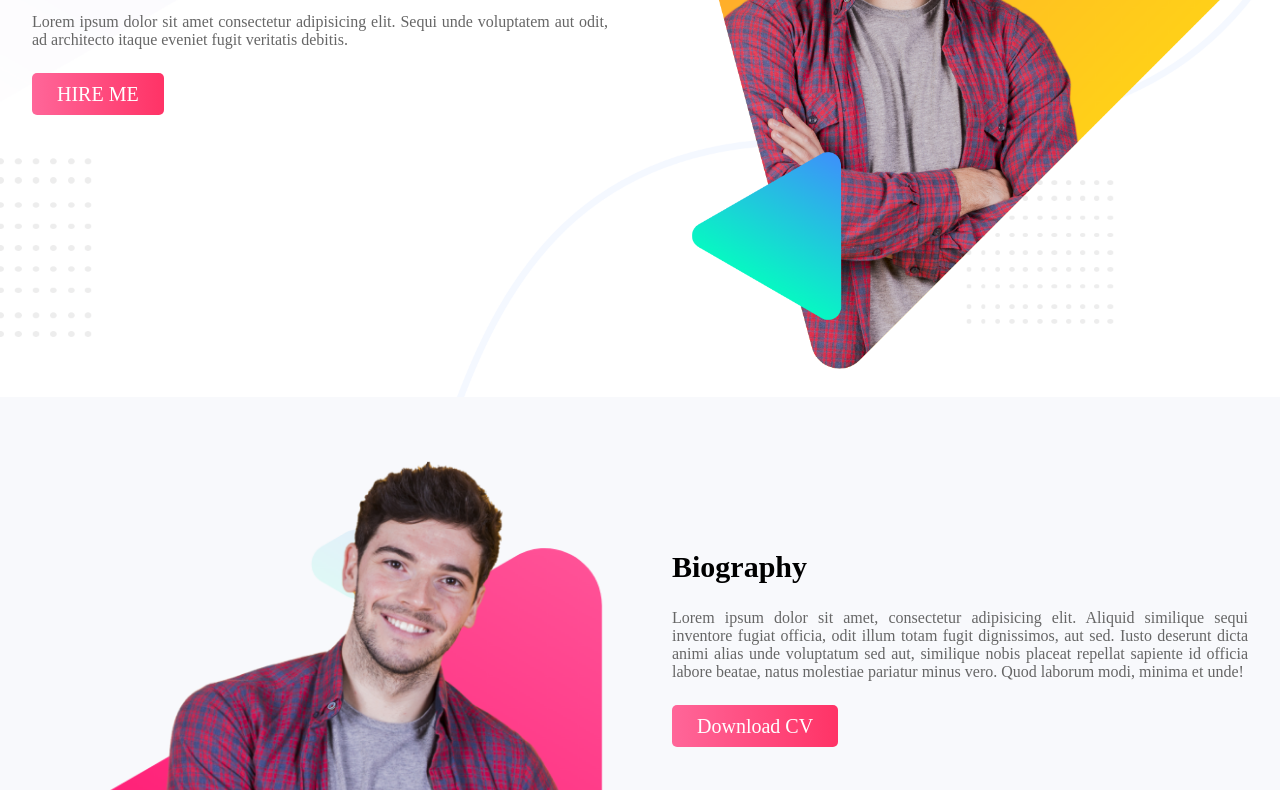
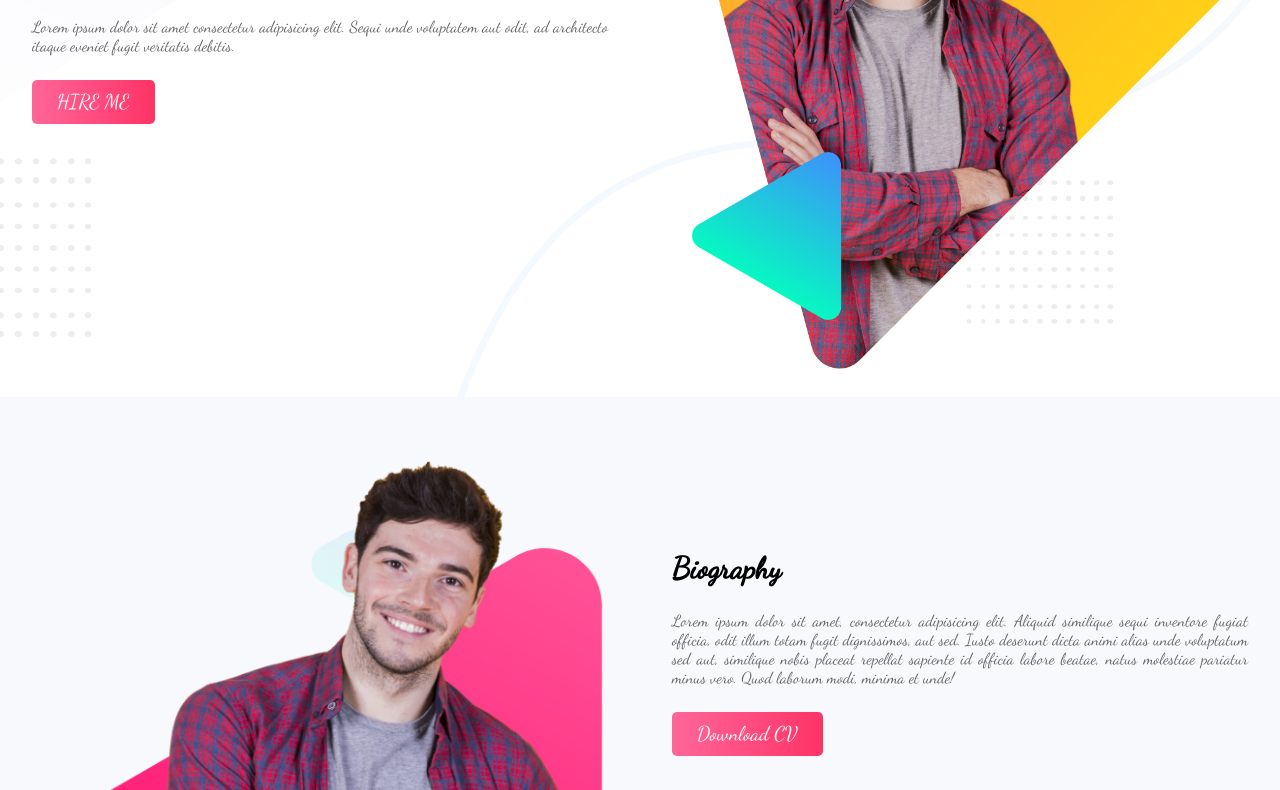
Before and after one commit to aminulsarkerbd/personal-website, a plain HTML site: page index.html in a window 1280 px wide. Shown: the part 303-1093 px from the top of the page. Drawn offline with Linux system fonts and the light colour scheme.

Commit message:
finished!

```diff
--- a/index.html
+++ b/index.html
@@ -5,7 +5,7 @@
     <meta charset="UTF-8">
     <meta name="viewport" content="width=device-width, initial-scale=1.0">
     <title>Personal Website</title>
-    <link href="https://fonts.googleapis.com/css?family=Cookie&display=swap" rel="stylesheet">
+    <link href="https://fonts.googleapis.com/css?family=Dancing+Script&display=swap" rel="stylesheet">
     <link rel="stylesheet" href="style.css">
 </head>
 
@@ -59,6 +59,4 @@
         </div>
     </footer>
 
-</body>
-
-</html>
+</body></html>
--- a/style.css
+++ b/style.css
@@ -1,7 +1,7 @@
 body {
     margin: 0;
     padding: 0;
-    font-family: 'Cookie', ;
+    font-family: 'Dancing Script', georgia;
 }
 
 .header-bg {
@@ -130,7 +130,8 @@ h2 {
     color: #ffffff;
     border-radius: 5px;
 }
-.send-email p{
+
+.send-email p {
     color: #ffffff;
 }
 
```
